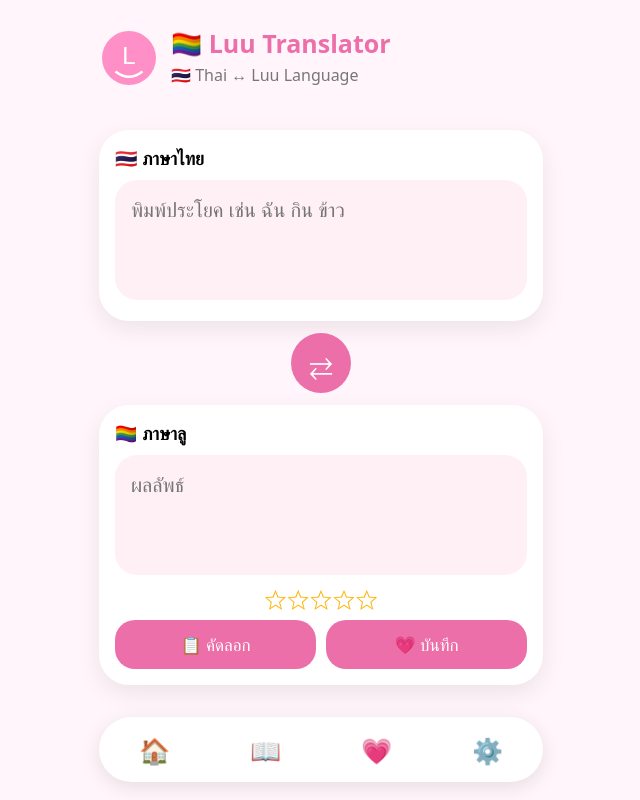
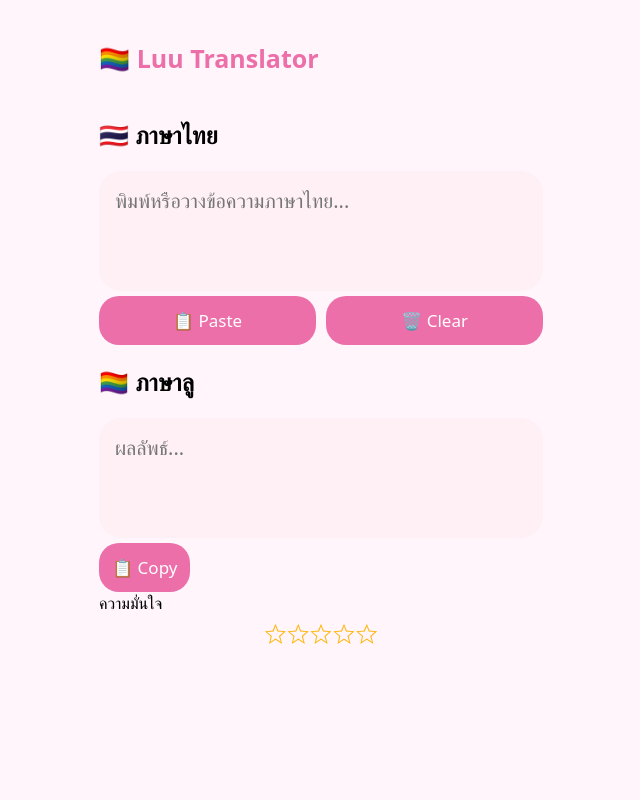
Before and after one commit to peak2play/luu-translator, a plain HTML site: page index.html in a window 1280 px wide. Shown: the whole page, without its empty margins (319-959 px from the left). Drawn offline with Linux system fonts and the light colour scheme.

Commit message:
Refactor index.html for improved layout and elements
Updated layout and structure for better usability.

```diff
--- a/index.html
+++ b/index.html
@@ -22,83 +22,38 @@
 
 <header>
 
-<img src="assets/logo.svg" class="logo">
-
-<div>
-
-<h1>🏳️‍🌈 Luu Translator</h1>
-
-<p>🇹🇭 Thai ↔ Luu Language</p>
-
-</div>
+<h1>
+🏳️‍🌈 Luu Translator
+</h1>
 
 </header>
 
 
 
-
-<main>
+<section class="box">
 
 
-<section class="card">
-
-<div class="label">
+<h2>
 🇹🇭 ภาษาไทย
-</div>
+</h2>
 
 
 <textarea
-id="inputText"
-placeholder="พิมพ์ประโยค เช่น ฉัน กิน ข้าว">
-</textarea>
-
-
-</section>
-
-
-
-<button id="switchBtn">
-⇄
-</button>
-
-
-
-
-<section class="card">
-
-
-<div class="label">
-🏳️‍🌈 ภาษาลู
-</div>
-
-
-<textarea
-id="outputText"
-readonly
-placeholder="ผลลัพธ์">
-</textarea>
-
-
-
-<div id="stars">
-☆☆☆☆☆
-</div>
-
-
-<div id="notice"></div>
-
+id="thaiInput"
+placeholder="พิมพ์หรือวางข้อความภาษาไทย..."
+></textarea>
 
 
 <div class="buttons">
 
 
-<button id="copyBtn">
-📋 คัดลอก
+<button id="pasteBtn">
+📋 Paste
 </button>
 
 
-<button id="favBtn">
-💗 บันทึก
+<button id="clearBtn">
+🗑️ Clear
 </button>
 
 
@@ -109,22 +64,51 @@ placeholder="ผลลัพธ์">
 
 
 
-</main>
+
+
+<section class="box">
+
+
+<h2>
+🏳️‍🌈 ภาษาลู
+</h2>
+
+
+<textarea
+id="luuOutput"
+readonly
+placeholder="ผลลัพธ์..."
+></textarea>
+
+
+
+<button id="copyBtn">
+📋 Copy
+</button>
+
+
+
+</section>
 
 
 
 
-<nav>
 
-<button class="active">🏠</button>
 
-<button>📖</button>
+<div class="confidence">
 
-<button>💗</button>
 
-<button>⚙️</button>
+ความมั่นใจ
 
-</nav>
+
+<div id="stars">
+☆☆☆☆☆
+</div>
+
+
+</div>
+
+
 
 
 
```
